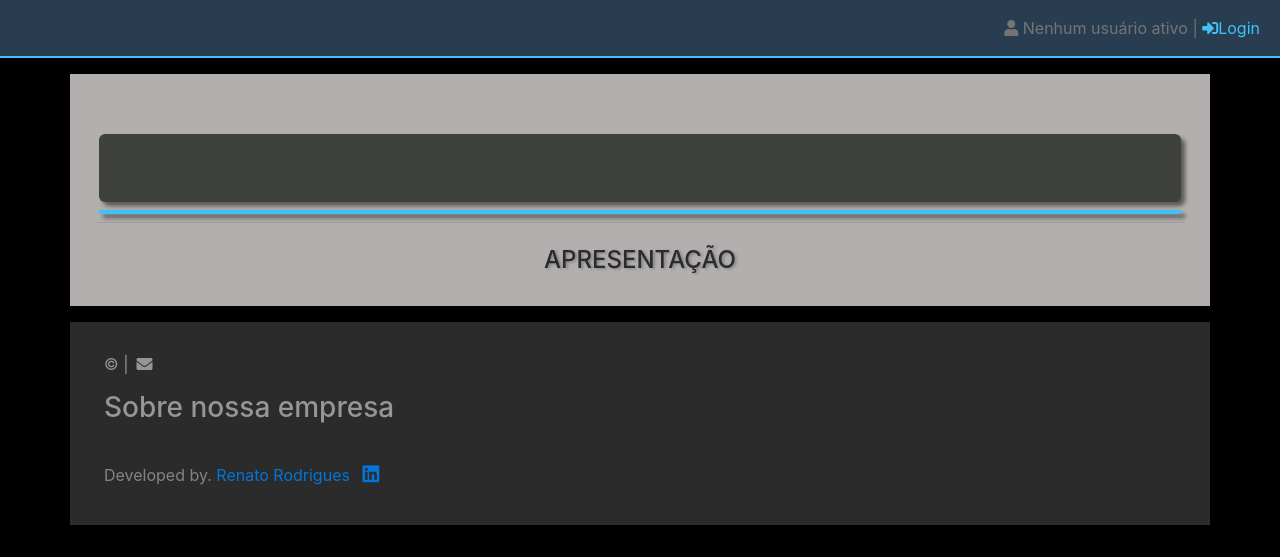
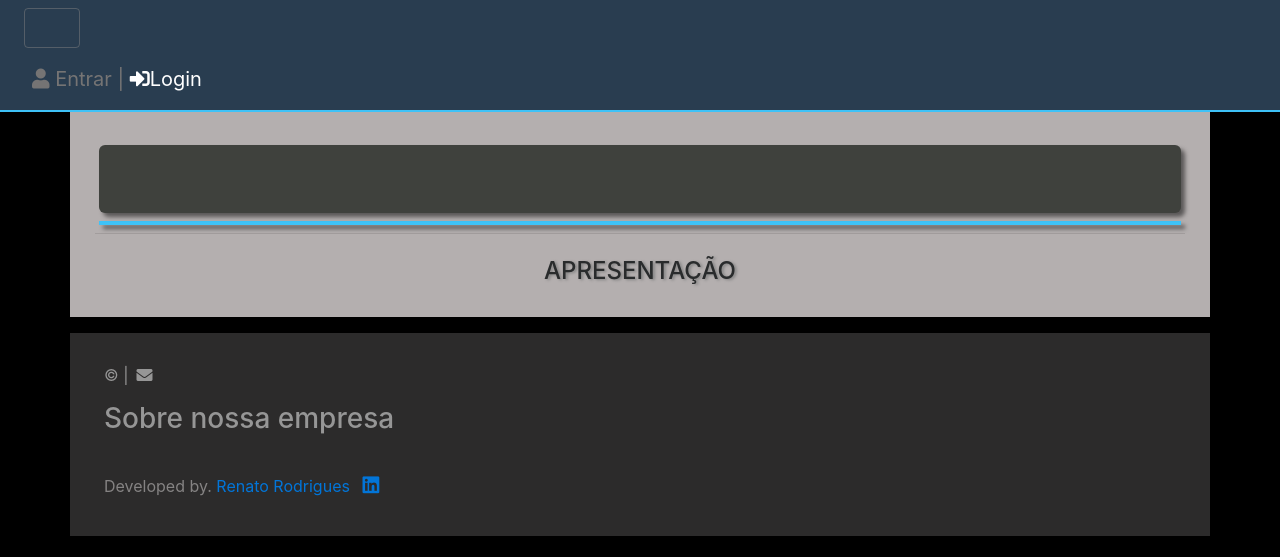
Before and after one commit to renatob4/Divulgacao, a PHP site: page / in a window 1280 px wide. Shown: the top 557 px of the page. Run offline with PHP 8.4, Linux system fonts and the light colour scheme; data that the repository does not hold is empty; a stand-in replaces the project's code that opens the database connection; some libraries are stand-ins or nearby versions.

Commit message:
Remodelagem da barra de utilizador/adm.

```diff
--- a/css/_barra_utilizador.css
+++ b/css/_barra_utilizador.css
@@ -1,16 +1,14 @@
 /*Barra dos utilizadores*/
 .barra_utilizador {
     margin: 0px;
-    padding: 20px;
-    text-align: right;
+    padding: 0px;
     background-color: #293d50;
     color: #4fbaeb;
     border-bottom: 2px solid rgb(62, 194, 247);
    }
-
   .barra_utilizador a {
     text-decoration: none;
-    color: rgb(62, 194, 247);
+    color: white;
   }
   .barra_utilizador a:hover {
     color: white;
@@ -31,3 +29,16 @@
   .barra_utilizador_ativo {
     color: white;
   }
+  .textm{
+    font-size: 1.4em;
+  }
+  .textm a:hover{
+    color: rgb(62, 194, 247);
+  }
+  .navbar-fixed-top{
+    position: fixed;
+    right: 0;
+    left: 0;
+    top: 0;
+    z-index: 1030;
+}
--- a/css/_geral.css
+++ b/css/_geral.css
@@ -4,6 +4,7 @@
 }
 .contentor-global{
     margin-bottom: 0px;
+    margin-top: 85px;
     padding: 25px;
     padding-top: 30px;
     background-color: rgb(180, 175, 175);
@@ -210,6 +211,9 @@
 .prbdiv{
     border-bottom: 1px solid rgba(128,128,128,.3);
 }
+.prtdiv{
+    border-top: 2px solid rgba(128,128,128,.3);
+}
 .prbdiv-g{
     border-bottom: 2px solid rgba(128,128,128);
 }
@@ -265,13 +269,6 @@
 .btnshare{
     font-size: 26px;
 }
-.navbar-fixed-top{
-    position: fixed;
-    right: 0;
-    left: 0;
-    top: 0;
-    z-index: 1030;
-}
 .prpl{
     border-left: 1px solid rgba(128,128,128,.5);
     border-right: 1px solid rgba(128,128,128,.5);
--- a/includes/_barra_utilizador.php
+++ b/includes/_barra_utilizador.php
@@ -12,15 +12,26 @@
         $nome_utilizador = $_SESSION['nm_user'];
         $classe = 'barra_utilizador_ativo';
     }
+
     //Instancia do banco de dados.
     $acesso = new cl_gestorBD();
+
+    //busca o conteúdo da pagina no banco de dados.
     $prospects = $acesso->EXE_QUERY('SELECT * FROM tab_prospect');
+    $conteudo = $acesso->EXE_QUERY('SELECT * FROM tab_content');
+    $config = $acesso->EXE_QUERY('SELECT * FROM tab_config');
+    $code = $acesso->EXE_QUERY('SELECT * FROM tab_code');
 ?>
-<div class="barra_utilizador fixed-to p-2">
+<div class="barra_utilizador navbar-fixed-top">
+    <nav class="navbar navbar-expand-sm p-1 mr-1 ml-1">
+        <button class="navbar-toggler navbar navbar-dark border-none ml-3 m-1" type="button" data-toggle="collapse" data-target="#navprimary" aria-controls="navprimary" aria-expanded="true" aria-label="Toggle navigation">
+            <span class="navbar-toggler-icon"></span>
+        </button>
+        <div class="navbar-brand pt-1 pb-1 mr-0 ml-3">
             <?php if(funcoes::VerificarLogin()):?>
-    <div class="dropdown">
-        <span class="mr-3"><i id="green" class="fa fa-user mr-3"></i><?php echo $nome_utilizador;?></span>
-        <button class="btn btn-secondary dropdown-toggle mr-1" type="button" id="d1" data-toggle="dropdown" aria-haspopup="true" aria-expanded="false"><i class="fa fa-cog"></i></button>
+            <div class="navbar-brand dropdown">
+                <span class="mr-2"><i id="green" class="fa fa-user mr-2"></i><?php echo $nome_utilizador?></span>
+                <button class="btn btn-secondary dropdown-toggle mr-1 shadow" type="button" id="d1" data-toggle="dropdown" aria-haspopup="true" aria-expanded="false"><i class="fa fa-cog"></i></button>
                 <div class="dropdown-menu" aria-labelledby="d1">
                     <div class="text-center"><a class="dropdown-item" href="?a=configuracoes"><strong>Configurações</strong></a></div>
                     <div class="dropdown-divider"></div>
@@ -35,6 +46,17 @@
                 </div>
             </div>
             <?php else:?>
-    <div class="p-2"><span class="<?php echo $classe ?>"><i class="fa fa-user"></i> Nenhum usuário ativo | <a href="?a=login" class="mr-1" ><i class="fas fa-sign-in-alt"></i>Login</a></span></div>
+            <div class="p-2"><span class="<?php echo $classe ?>"><i class="fa fa-user"></i> Entrar | <a href="?a=login" class="mr-1" ><i class="fas fa-sign-in-alt"></i>Login</a></span></div>
             <?php endif;?>
         </div>
+        <div class="collapse navbar-collapse p-0 pb-1" id="navprimary">
+            <ul class="navbar-nav ml-auto mr-2 p-0 textm">
+                <li class="nav-item mt-2 mb-2"><a class="texto-menu mr-2"><a href="?a=home"><i class="fas fa-home mr-1"></i></a></li>
+                <?php if($config[0]['st_product'] == 1):?><li class="nav-item mt-2 mb-2"><a class="texto-menu mr-2"><a href="?a=produtos"><i class="fas fa-shopping-cart mr-1"></i></a></li><?php endif;?>
+                <?php if($config[0]['st_service'] == 1):?><li class="nav-item mt-2 mb-2"><a class="texto-menu mr-2"><a href="?a=servicos"><i class="fas fa-wrench mr-1"></i></a></li><?php endif;?>
+                <li class="nav-item mt-2 mb-2"><a class="texto-menu mr-2"><a href="?a=contatos"><i class="fas fa-phone mr-1"></i></a></li>
+                <?php if($config[0]['st_promotion'] == 1 && $code[0]['lnk_script'] != '' && $code[0]['id_app'] != ''):?><li class="nav-item mt-2 mb-2"><a class="texto-menu mr-2"><a href="?a=promocoes"><i class="fas fa-percentage mr-1"></i></a></li><?php endif;?>
+            </ul>
+        </div>
+    </nav>
+</div>
--- a/includes/_menu.php
+++ b/includes/_menu.php
@@ -8,8 +8,8 @@
 ?>
 <div class="row mr-1 ml-1">
     <div class="col m-0 p-0">
-        <nav class="navbar navbar-expand-sm navbar-dark bg-dark contentor-menu shadow-strong">
-            <a href="?a=home" id="lightseagreen" class="navbar-brand mb-0 mr-3 h1"><?php echo $conteudo[0]['nm_company']?></a>
+        <nav class="navbar navbar-expand-md navbar-dark bg-dark contentor-menu shadow-strong">
+            <a href="?a=home" id="lightseagreen" class="navbar-brand mb-0 mr-4 h1"><?php echo $conteudo[0]['nm_company']?></a>
             <button class="navbar-toggler" type="button" data-toggle="collapse" data-target="#navbarSupportedContent" aria-controls="navbarSupportedContent" aria-expanded="false" aria-label="Toggle navigation">
             <span class="navbar-toggler-icon"></span>
             </button>
@@ -19,7 +19,7 @@
                     <?php if($config[0]['st_product'] == 1):?><li class="nav-item mt-2 mb-2"><a class="texto-menu mr-2"><a href="?a=produtos"><i class="fas fa-shopping-cart mr-1"></i>PRODUTOS</a></li><?php endif;?>
                     <?php if($config[0]['st_service'] == 1):?><li class="nav-item mt-2 mb-2"><a class="texto-menu mr-2"><a href="?a=servicos"><i class="fas fa-wrench mr-1"></i>SERVIÇOS</a></li><?php endif;?>
                     <li class="nav-item mt-2 mb-2"><a class="texto-menu mr-2"><a href="?a=contatos"><i class="fas fa-phone mr-1"></i>CONTATOS</a></li>
-                    <?php if($config[0]['st_promotion'] == 1 && $code[0]['lnk_script'] == '' && $code[0]['id_app'] == ''):?><li class="nav-item mt-2 mb-2"><a class="texto-menu mr-2"><a href="?a=promocoes"><i class="fas fa-percentage mr-1"></i>PROMOÇÕES</a></li><?php endif;?>
+                    <?php if($config[0]['st_promotion'] == 1 && $code[0]['lnk_script'] != '' && $code[0]['id_app'] != ''):?><li class="nav-item mt-2 mb-2"><a class="texto-menu mr-2"><a href="?a=promocoes"><i class="fas fa-percentage mr-1"></i>PROMOÇÕES</a></li><?php endif;?>
                 </ul>
             </div>
         </nav>
--- a/includes/_topo.php
+++ b/includes/_topo.php
@@ -51,7 +51,7 @@
 <!-- Inclui a barra de utilizador -->
 <?php include_once('includes/_barra_utilizador.php'); ?>
 <!-- Contentor Global -->
-<div class="container contentor-global mt-3 pt-1">
+<div class="container contentor-global pt-1">
 <!-- Incluir Cabeçalho -->
 <?php include_once('_cabecalho.php');?>
 <!-- Incluir Menu -->
--- a/setup/setup_inserir_utilizadores.php
+++ b/setup/setup_inserir_utilizadores.php
@@ -20,7 +20,7 @@
 $parametros = [
     ':cd_login'       => 'admin',
     ':cd_password'    => md5('admin'),
-    ':nm_user'        => 'Administrador',
+    ':nm_user'        => 'Admin',
     ':ds_email'       => 'rrcosta94@gmail.com',
     ':cd_permition'   => str_repeat('1', 32),
     ':dt_register'    => $data->format('Y-m-d H:i:s'),
```
Lines whose indentation alone changed are shown as unchanged.
